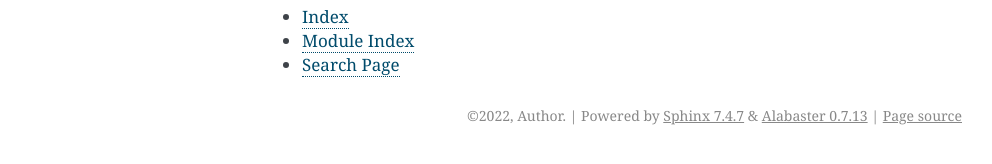
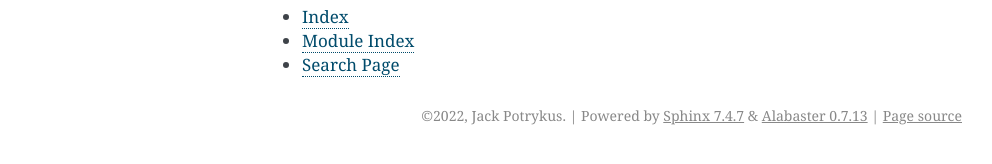
Before and after one commit to jackpotrykus/propensity-score-matching-thesis, a Sphinx documentation site: the page built from docs/source/index.rst, in a window 1280 px wide. Shown: the part 495-659 px from the top of the page, without its empty margins (148-1140 px from the left). Built offline with Sphinx 7.4.7, drawn with Linux system fonts in a browser that asks for light colours.

Commit message:
updated helper docs

```diff
--- a/docs/source/conf.py
+++ b/docs/source/conf.py
@@ -25,8 +25,8 @@ sys.path.insert(0, str(REPOSITORY_ROOT))
 # -- Project information -----------------------------------------------------
 
 project = "matching"
-copyright = "2022, Author"
-author = "Author"
+copyright = "2022, Jack Potrykus"
+author = "Jack Potrykus"
 
 
 # -- General configuration ---------------------------------------------------
```
Also changed, not shown: docs/mermaid/img/relationships.png (added), docs/mermaid/img/usage_flow.png, 4 other files.
